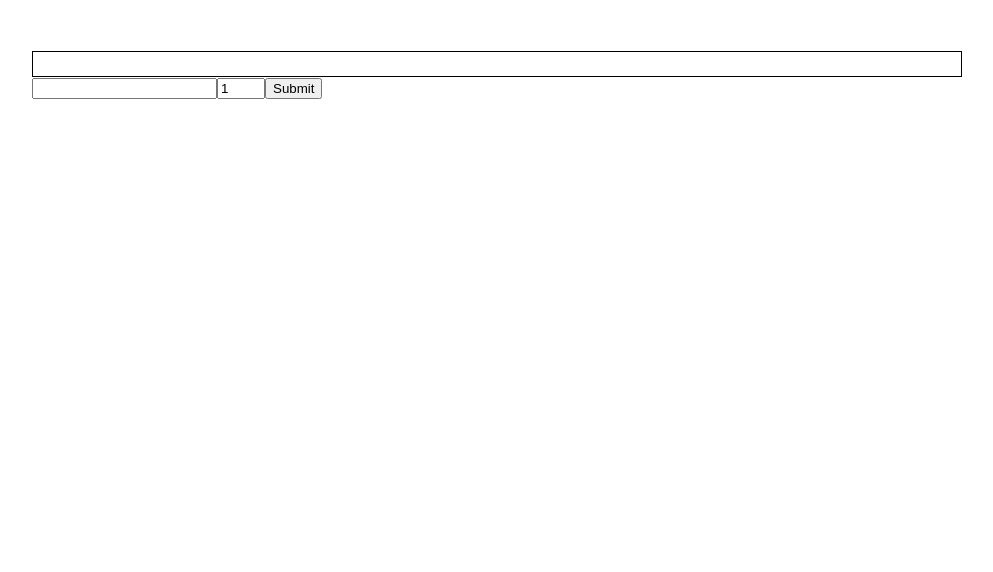
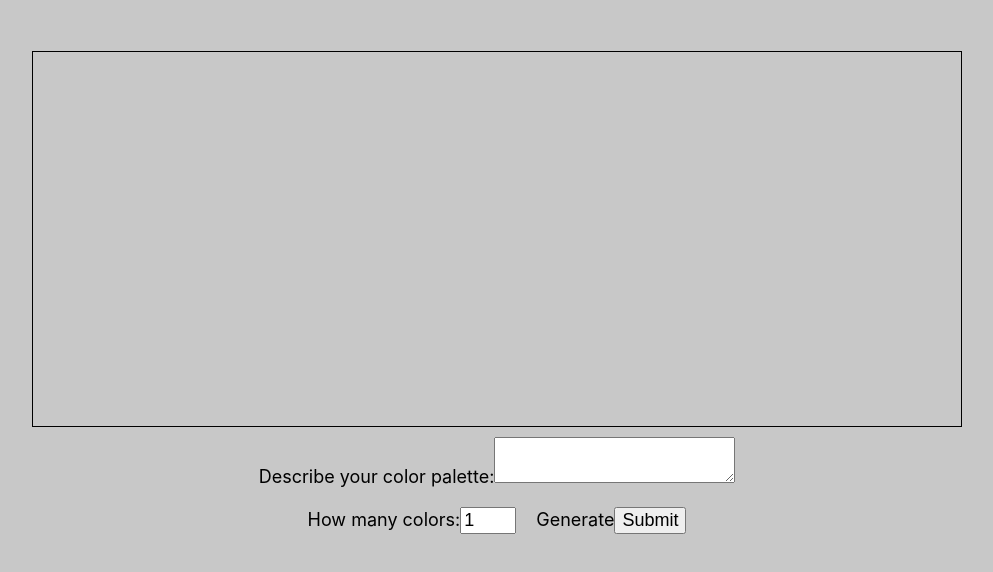
Before and after one commit to olozzalap/Word-Color-Schemes, a React (Create React App) app: page / in a window 1280 px wide. Shown: the top 572 px of the page, without its empty margins (143-1136 px from the left). Built offline with nearby package versions, Linux system fonts and the light colour scheme.

Commit message:
Styling/presentation updates

```diff
--- a/src/components/app/App.css
+++ /dev/null
@@ -1,15 +0,0 @@
-main {
-  max-width: 930px;
-  padding: 4% 2%;
-  margin:  0 auto;
-}
-.color-swatches {
-  border: 1.5px solid black;
-  padding: 12px;
-  text-align: center;
-}
-.color-swatch {
-  height:  350px;
-  width:  25%;
-  display: inline-block;
-}
--- a/src/components/app/App.js
+++ b/src/components/app/App.js
@@ -1,5 +1,4 @@
 import React, { Component } from 'react';
-import './App.css';
 
 import ColorSwatch from '../colorSwatch/ColorSwatch'
 import colorWordsDict from '../../colorWordsDict.js';
@@ -36,10 +35,9 @@ class App extends Component {
     })
   }
   handleSubmit() {
+    let newColors = [];
     let randSeeds = this.createRandSeeds();
     console.log(randSeeds);
-
-    let newColors = [];
     let dictMacthingRules = this.findDictMatches();
     // shuffles the matching rules into a random order so "aqua cherry" won't always return a blueish color followed by a red one
     dictMacthingRules.sort(function() { return 0.5 - Math.random() });
@@ -92,14 +90,23 @@ class App extends Component {
   render() {
     return (
       <main>
-        <div className="color-swatches">
+        <section className="color-swatches">
           {this.state.colors.map((color, i) => {
             return <ColorSwatch color={color} key={color.id}></ColorSwatch>
           })}
-        </div>
-        <input type="textarea" value={this.state.seedText} onChange={this.handleChange} name="seedText"/>
-        <input type="number" value={this.state.numColors} onChange={this.handleChange} name="numColors" min="1" max="6"/>
-        <input type="submit" onClick={this.handleSubmit}/>
+        </section>
+        <section className="color-input">
+          <label>Describe your color palette:
+            <textarea value={this.state.seedText} onChange={this.handleChange} name="seedText"/>
+          </label>
+          <br />
+          <label>How many colors:
+            <input type="number" value={this.state.numColors} onChange={this.handleChange} name="numColors" min="1" max="6"/>
+          </label>
+          <label>Generate
+            <input type="submit" onClick={this.handleSubmit}/>
+          </label>
+        </section>
       </main>
     );
   }
--- a/src/index.css
+++ b/src/index.css
@@ -6,9 +6,38 @@ body {
     sans-serif;
   -webkit-font-smoothing: antialiased;
   -moz-osx-font-smoothing: grayscale;
+  background-color: rgb(200, 200, 200);
 }
-
 code {
   font-family: source-code-pro, Menlo, Monaco, Consolas, "Courier New",
     monospace;
 }
+
+main {
+  max-width: 930px;
+  padding: 4% 2%;
+  margin:  0 auto;
+}
+.color-swatches {
+  border: 1.5px solid black;
+  padding: 12px;
+  text-align: center;
+  min-height:  350px;
+}
+.color-swatch {
+  height:  350px;
+  width:  25%;
+  display: inline-block;
+}
+
+.color-input {
+	text-align: center;
+	font-size:  18px;
+}
+.color-input label {
+	display: inline-block;
+	padding:  10px;
+}
+.color-input textarea, .color-input input {
+	font-size:  18px;
+}
```
